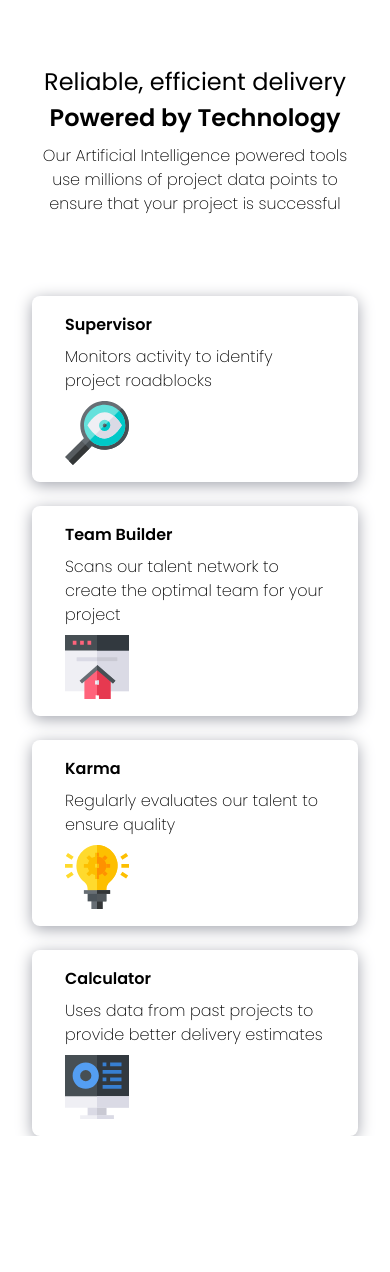
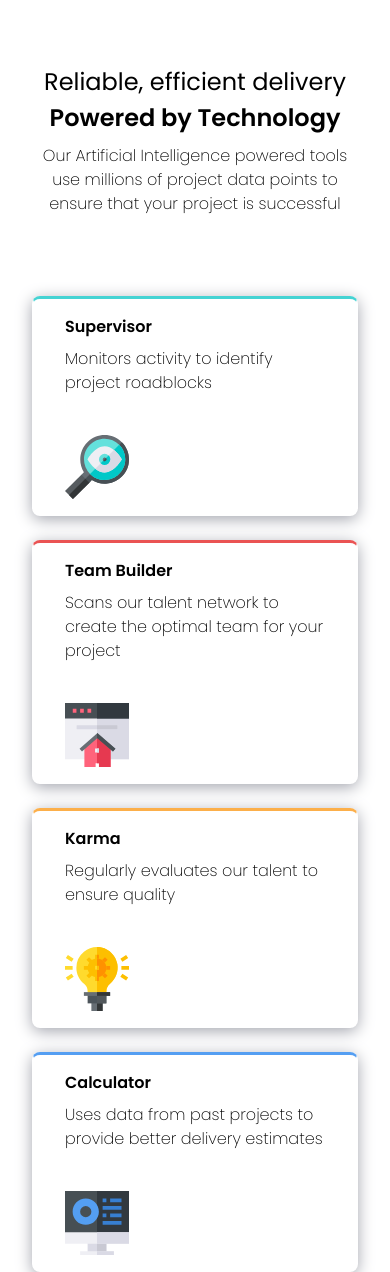
Before and after one commit to sclingan/four-card-feature, a React (Vite) app: page / in a window 390 px wide. Before the commit the page ends 1136 px from the top, so only its background shows below. Built offline with nearby package versions, Linux system fonts and the light colour scheme.

Commit message:
Added basic mobile layout

```diff
--- a/src/App.css
+++ b/src/App.css
@@ -41,6 +41,12 @@ p, h1, h2, h3, h4, h5, h6 {
   isolation: isolate;
 }
 
+/*
+TODO:
+     align h2 with h3 on header
+     fix color borders, bends on the edges
+     figure out contrast on paragraphs
+*/
 body {
   font-family: "Poppins";
   font-weight: 200;
@@ -80,4 +86,24 @@ p {
   padding-block: 1rem;
   text-align: left;
   box-shadow: 0 0.2rem 1rem hsl(229, 6%, 66%);
+}
+
+.border-cyan {
+  border-top: 0.2rem solid hsl(180, 62%, 55%);
+}
+
+.border-red {
+  border-top: 0.2rem solid hsl(0, 78%, 62%);
+}
+
+.border-blue {
+  border-top: 0.2rem solid hsl(212, 86%, 64%);
+}
+
+.border-orange {
+  border-top: 0.2rem solid hsl(34, 97%, 64%);
+}
+
+img {
+  padding-top: 2rem;
 }/*# sourceMappingURL=App.css.map */
--- a/src/App.scss
+++ b/src/App.scss
@@ -12,6 +12,13 @@ $ff: 'Poppins';
 $fw-200: 200;
 $fw-400: 400;
 $fw-600: 600;
+
+/*
+TODO:
+     align h2 with h3 on header
+     fix color borders, bends on the edges
+     figure out contrast on paragraphs
+*/
 
 body {
     font-family: $ff;
@@ -58,3 +65,23 @@ main {
     text-align: left;
     box-shadow: 0 0.2rem 1rem $neutral-gray-blue;
 }
+
+.border-cyan {
+    border-top: 0.2rem solid $primary-cyan;
+}
+
+.border-red {
+    border-top: 0.2rem solid $primary-red;
+}
+
+.border-blue {
+    border-top: 0.2rem solid $primary-blue;
+}
+
+.border-orange {
+    border-top: 0.2rem solid $primary-orange;
+}
+
+img {
+    padding-top: 2rem;
+}
--- a/src/App.tsx
+++ b/src/App.tsx
@@ -16,22 +16,22 @@ function App() {
         </p>
       </header>
       <main>
-        <div className='card'>
+        <div className='card border-cyan'>
           <h4>Supervisor</h4>
           <p>Monitors activity to identify project roadblocks</p>
           <img src={supervisor} alt=""></img>
         </div>
-        <div className='card'>
+        <div className='card border-red'>
           <h4>Team Builder</h4>
           <p>Scans our talent network to create the optimal team for your project</p>
           <img src={teambuilder} alt=""></img>
         </div>
-        <div className='card'>
+        <div className='card border-orange'>
           <h4>Karma</h4>
           <p>Regularly evaluates our talent to ensure quality</p>
           <img src={karma} alt=""></img>
         </div>
-        <div className='card'>
+        <div className='card border-blue'>
           <h4>Calculator</h4>
           <p>Uses data from past projects to provide better delivery estimates</p>
           <img src={calculator} alt=""></img>
```
Also changed, not shown: 1 other file (tests, documents, lock files or other folders).
